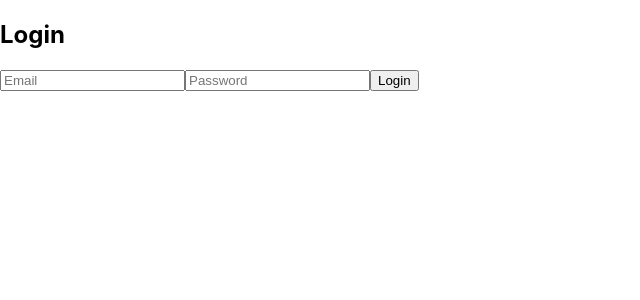
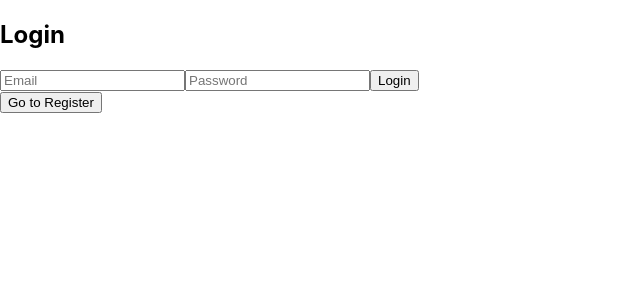
Before and after one commit to ShotikoLabadze/chatapp, a React (Create React App) app in the folder frontend/: page / in a window 1280 px wide. Shown: the top 300 px of the page, without its empty margins (0-640 px from the left). Built offline with nearby package versions, Linux system fonts and the light colour scheme.

Commit message:
add register page

```diff
--- a/frontend/src/App.tsx
+++ b/frontend/src/App.tsx
@@ -1,13 +1,22 @@
-import { useContext } from "react";
+import { useState, useContext } from "react";
 import { AuthContext } from "./contexts/AuthContext";
 import LoginPage from "./pages/LoginPage";
 import RegisterPage from "./pages/RegisterPage";
 
 function App() {
   const { token } = useContext(AuthContext);
+  const [showRegister, setShowRegister] = useState(false);
 
-  // For now, show login page if not logged in
-  return <div>{token ? <p>Logged in!</p> : <LoginPage />}</div>;
+  if (token) return <p>Logged in!</p>;
+
+  return (
+    <div>
+      {showRegister ? <RegisterPage /> : <LoginPage />}
+      <button onClick={() => setShowRegister((prev) => !prev)}>
+        {showRegister ? "Go to Login" : "Go to Register"}
+      </button>
+    </div>
+  );
 }
 
 export default App;
--- a/frontend/src/pages/RegisterPage.tsx
+++ b/frontend/src/pages/RegisterPage.tsx
@@ -4,19 +4,24 @@ import { AuthContext } from "../contexts/AuthContext";
 
 export default function RegisterPage() {
   const { setAuth } = useContext(AuthContext);
+
   const [email, setEmail] = useState("");
   const [password, setPassword] = useState("");
   const [error, setError] = useState("");
 
   const handleRegister = async (e: React.FormEvent) => {
     e.preventDefault();
+
     try {
       await api.post("/auth/register", { email, password });
+
       const loginRes = await api.post("/auth/login", { email, password });
+
       setAuth(loginRes.data.token, loginRes.data.userId);
       setAuthToken(loginRes.data.token);
     } catch (err: any) {
-      setError(err.response?.data?.error || "Register failed");
+      console.error(err);
+      setError(err.response?.data?.error || "Registration failed");
     }
   };
 
```
